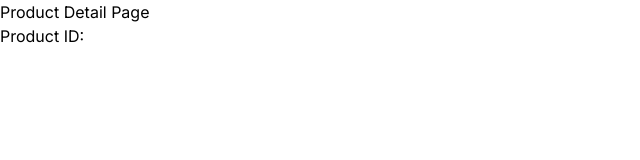
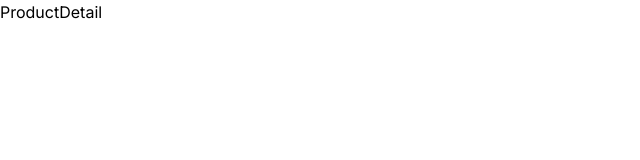
Before and after one commit to sagarkattel/Napkin-industry-Frontend, a Next.js app: page /productdetail in a window 1280 px wide. Shown: the top 160 px of the page, without its empty margins (0-640 px from the left). Built offline with nearby package versions, Linux system fonts and the light colour scheme.

Commit message:
some changes

```diff
--- a/src/app/productdetail/[id]/page.tsx
+++ b/src/app/productdetail/[id]/page.tsx
@@ -1,4 +1,3 @@
-'use client'
 
 import products from '../../components/productdetails.json';
 
--- a/src/app/productdetail/page.tsx
+++ b/src/app/productdetail/page.tsx
@@ -1,20 +1,9 @@
-// pages/products/[id].js
+import React from 'react'
 
-import { useRouter } from 'next/router';
+const ProductDetail = () => {
+  return (
+    <div>ProductDetail</div>
+  )
+}
 
-const ProductDetailPage = () => {
-  const router = useRouter();
-  const { id } = router.query;
-
-  // Fetch product details based on the id and render the page
-
-  return (
-    <div>
-      <h1>Product Detail Page</h1>
-      <p>Product ID: {id}</p>
-      {/* Render other product details */}
-    </div>
-  );
-};
-
-export default ProductDetailPage;
+export default ProductDetail
```
